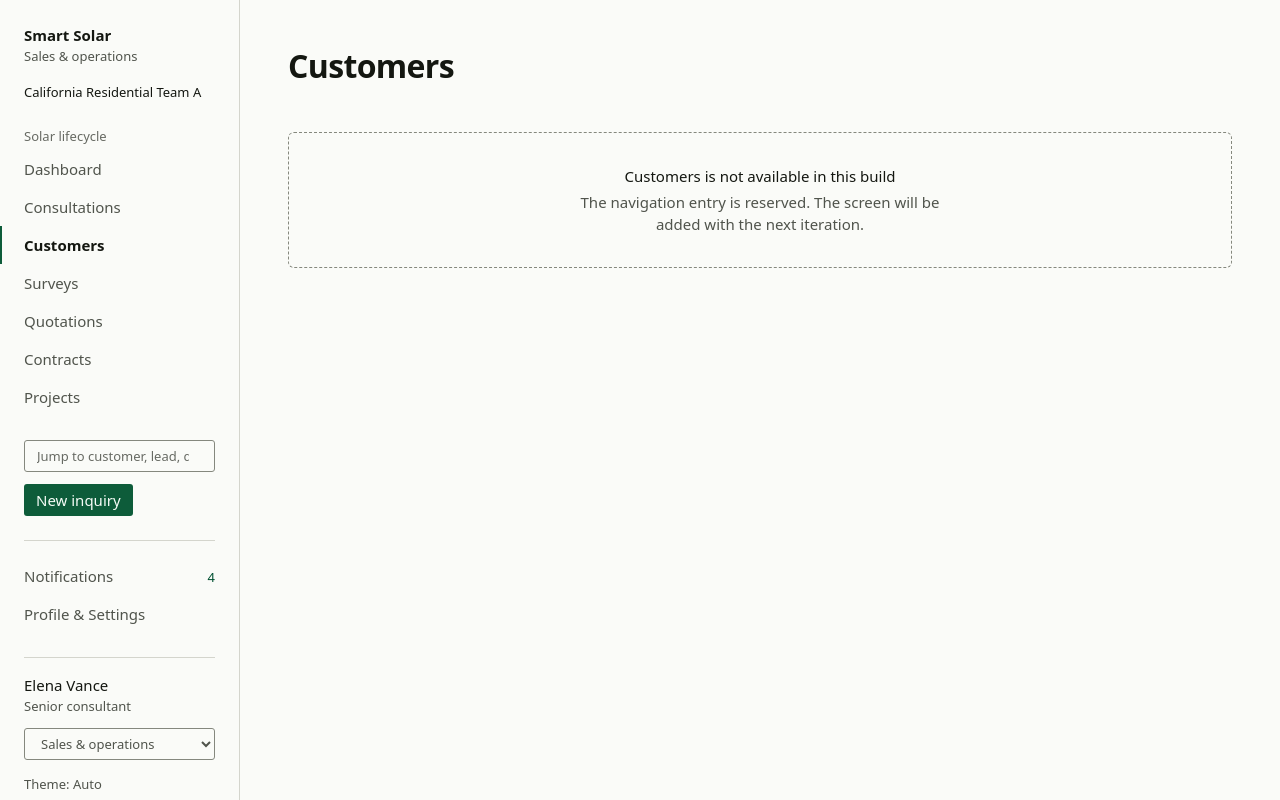
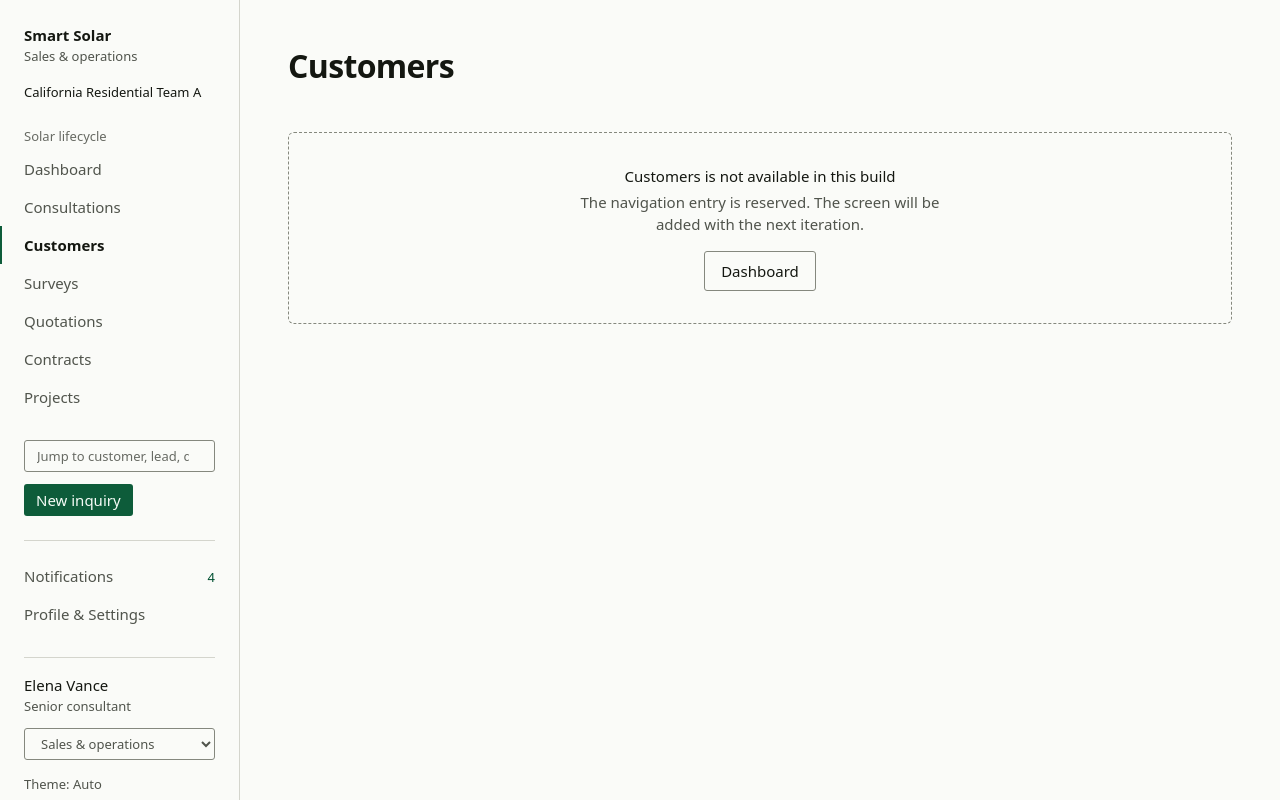
Before and after one commit to iNguyenQuocDoan/Solar-client, a React (Vite) app: page /ops/customers in a window 1280 px wide. Built offline with nearby package versions, Linux system fonts and the light colour scheme.

Commit message:
fix(placeholder): reserved screens offer the portal home as the next step

```diff
--- a/src/pages/placeholder-page.tsx
+++ b/src/pages/placeholder-page.tsx
@@ -1,12 +1,19 @@
+import { ButtonLink } from '@/components/ui/button'
 import { PageHeader } from '@/components/ui/page-header'
 import { EmptyState } from '@/components/ui/states'
+import { PORTALS, type PortalKey } from '@/constants/nav'
 
-/* Route exists in the navigation but its screen is not part of this build yet. */
-export function PlaceholderPage({ title }: { title: string }) {
+/* Route exists in the navigation but its screen is not part of this build yet. The way out is the portal's own home entry. */
+export function PlaceholderPage({ title, portal }: { title: string; portal: PortalKey }) {
+  const home = PORTALS[portal].groups[0]!.items[0]!
   return (
     <>
       <PageHeader title={title} />
-      <EmptyState title={`${title} is not available in this build`} description="The navigation entry is reserved. The screen will be added with the next iteration." />
+      <EmptyState
+        title={`${title} is not available in this build`}
+        description="The navigation entry is reserved. The screen will be added with the next iteration."
+        action={<ButtonLink to={home.to}>{home.label}</ButtonLink>}
+      />
     </>
   )
 }
```
Also changed, not shown: src/app/router.tsx (+11 -11 lines).
